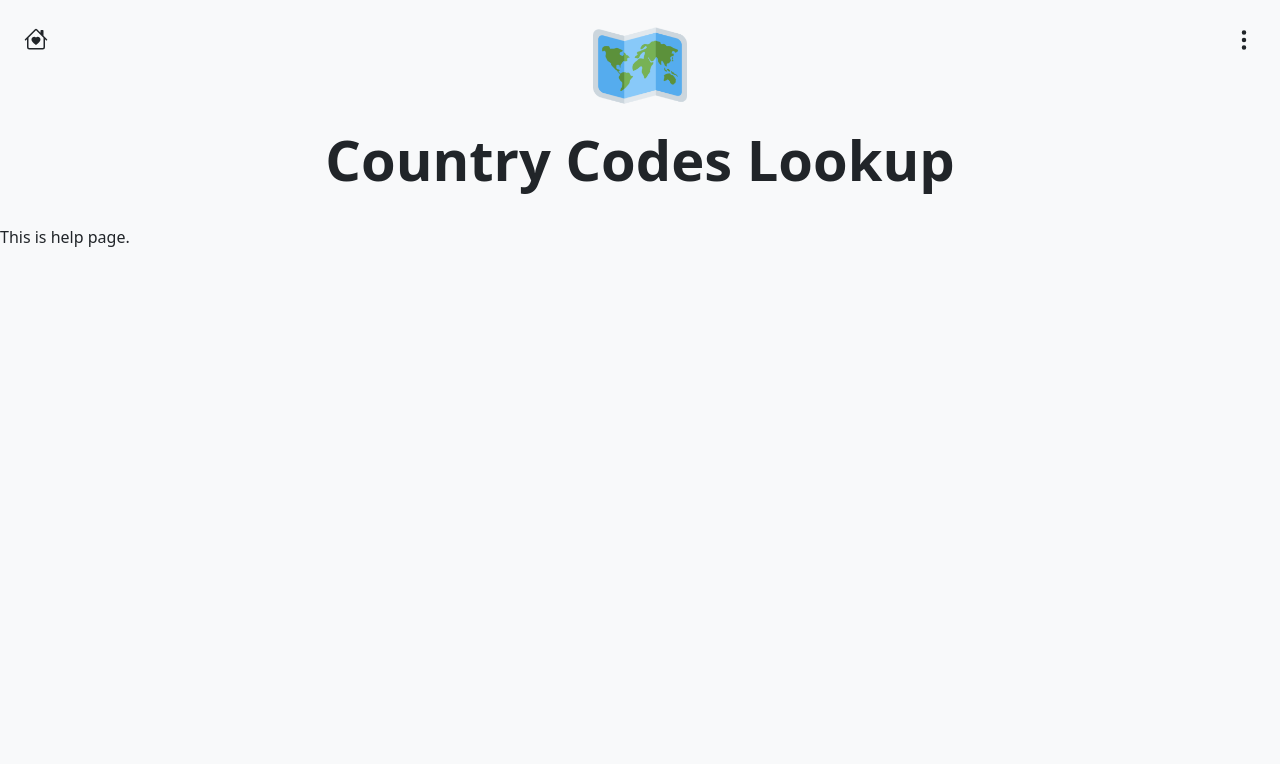
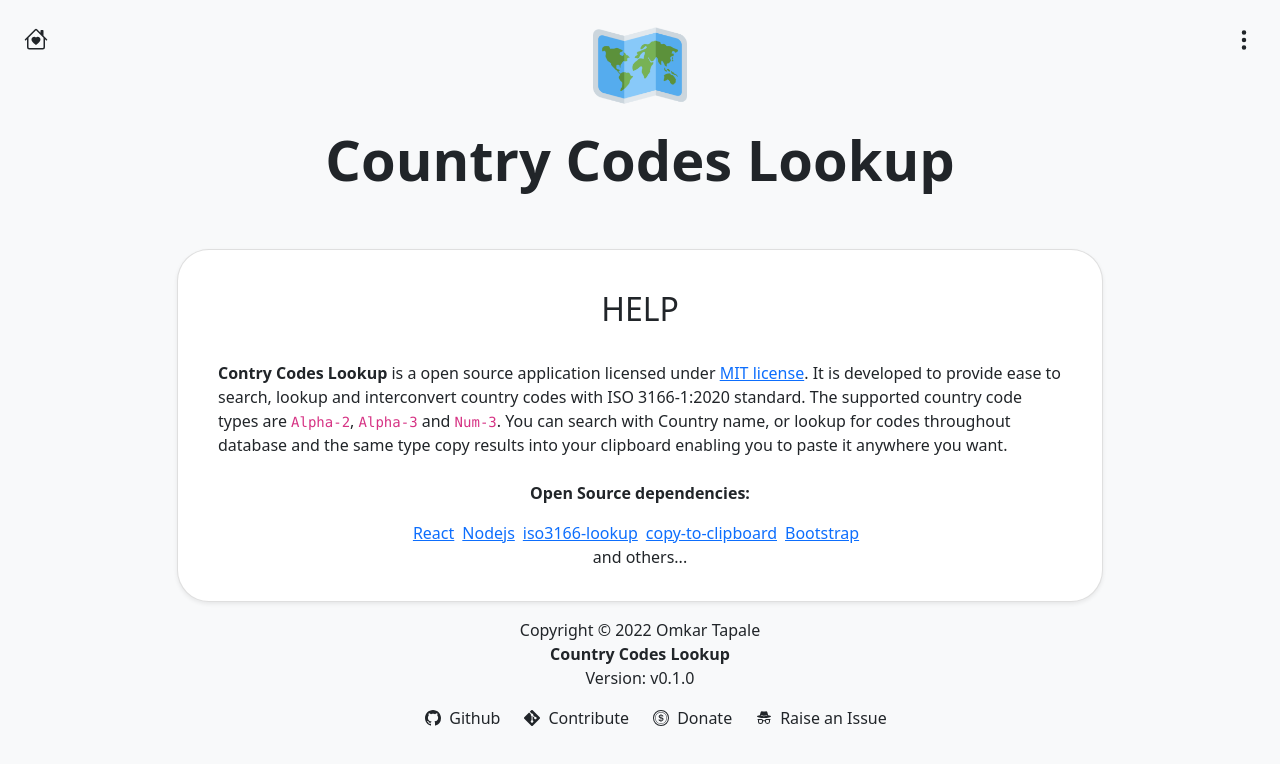
Before and after one commit to omkartapale/country-codes, a React (Create React App) app: page /help in a window 1280 px wide. Shown: the top 764 px of the page. Built offline with nearby package versions, Linux system fonts and the light colour scheme.

Commit message:
Updated Help page content - Added git svg - Added styles for Help page

```diff
--- a/src/pages/Help.js
+++ b/src/pages/Help.js
@@ -1,10 +1,119 @@
 import React, { Component } from "react";
+import packageJson from "../../package.json";
+import "../scss/Help.scss";
+import { ReactComponent as GithubSvg } from "../assets/github.svg";
+import { ReactComponent as ContributeSvg } from "../assets/git.svg";
+import { ReactComponent as DonateSvg } from "../assets/coin.svg";
+import { ReactComponent as RaiseIssueSvg } from "../assets/incognito.svg";
 
 export class Help extends Component {
   render() {
     return (
-      <div className="Help">
-        This is help page.
+      <div className="Help container">
+        <div className="row mt-3 mt-md-4 justify-content-center">
+          <div className="col-md-10">
+            <div className="card px-4 pt-4 mb-3 shadow-sm">
+              <div className="card-body">
+                <h2 className="text-center pb-4 text-uppercase">Help</h2>
+                <p>
+                  <b>Contry Codes Lookup</b> is a open source application
+                  licensed under{" "}
+                  <a
+                    href="https://github.com/omkartapale/iso3166-lookup/blob/main/LICENSE"
+                    target="_blank"
+                    rel="noreferrer"
+                  >
+                    MIT license
+                  </a>
+                  {". "}
+                  It is developed to provide ease to search, lookup and
+                  interconvert country codes with ISO 3166-1:2020 standard. The
+                  supported country code types are <code>Alpha-2</code>,{" "}
+                  <code>Alpha-3</code> and <code>Num-3</code>. You can search
+                  with Country name, or lookup for codes throughout database and
+                  the same type copy results into your clipboard enabling you to
+                  paste it anywhere you want.
+                </p>
+                <p className="fw-bold text-center pt-2">
+                  Open Source dependencies:
+                </p>
+                <ul className="list-inline text-center">
+                  <li className="list-inline-item">
+                    <a
+                      href="https://reactjs.org/"
+                      target="_blank"
+                      rel="noreferrer"
+                    >
+                      React
+                    </a>
+                  </li>
+                  <li className="list-inline-item">
+                    <a
+                      href="https://nodejs.org/"
+                      target="_blank"
+                      rel="noreferrer"
+                    >
+                      Nodejs
+                    </a>
+                  </li>
+                  <li className="list-inline-item">
+                    <a
+                      href="https://www.npmjs.com/package/iso3166-lookup"
+                      target="_blank"
+                      rel="noreferrer"
+                    >
+                      iso3166-lookup
+                    </a>
+                  </li>
+                  <li className="list-inline-item">
+                    <a
+                      href="https://www.npmjs.com/package/copy-to-clipboard"
+                      target="_blank"
+                      rel="noreferrer"
+                    >
+                      copy-to-clipboard
+                    </a>
+                  </li>
+                  <li className="list-inline-item">
+                    <a
+                      href="https://getbootstrap.com"
+                      target="_blank"
+                      rel="noreferrer"
+                    >
+                      Bootstrap
+                    </a>
+                  </li>
+                  <li>and others...</li>
+                </ul>
+              </div>
+            </div>
+            <div className="help-footer text-center mb-3">
+              <p className="copyright mb-0">
+                Copyright &copy; 2022 Omkar Tapale
+              </p>
+              <p className="footer-app-title fw-bold mb-0">
+                Country Codes Lookup
+              </p>
+              <p className="version">
+                Version: v{packageJson.version}
+              </p>
+              <ul className="d-flex align-items-center justify-content-center gap-4">
+                <li className="d-flex gap-2 align-items-center">
+                  <GithubSvg /> Github
+                </li>
+                <li className="d-flex gap-2 align-items-center">
+                  <ContributeSvg /> Contribute
+                </li>
+                <li className="d-flex gap-2 align-items-center">
+                  <DonateSvg /> Donate
+                </li>
+                <li className="d-flex gap-2 align-items-center">
+                  <RaiseIssueSvg /> Raise an Issue
+                </li>
+              </ul>
+            </div>
+          </div>
+        </div>
       </div>
     );
   }
--- /dev/null
+++ b/src/scss/Help.scss
@@ -0,0 +1,6 @@
+.Help{
+    .card{
+        height: auto;
+        border-radius: 2rem;
+    }
+}
```
Also changed, not shown: src/assets/git.svg (added).
